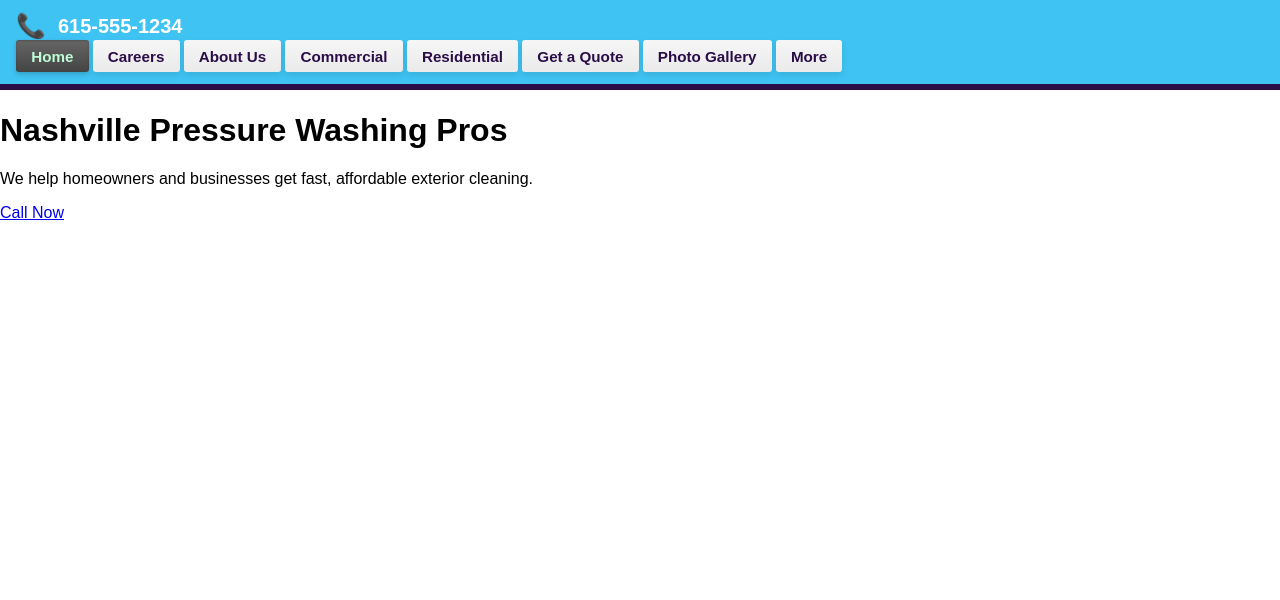
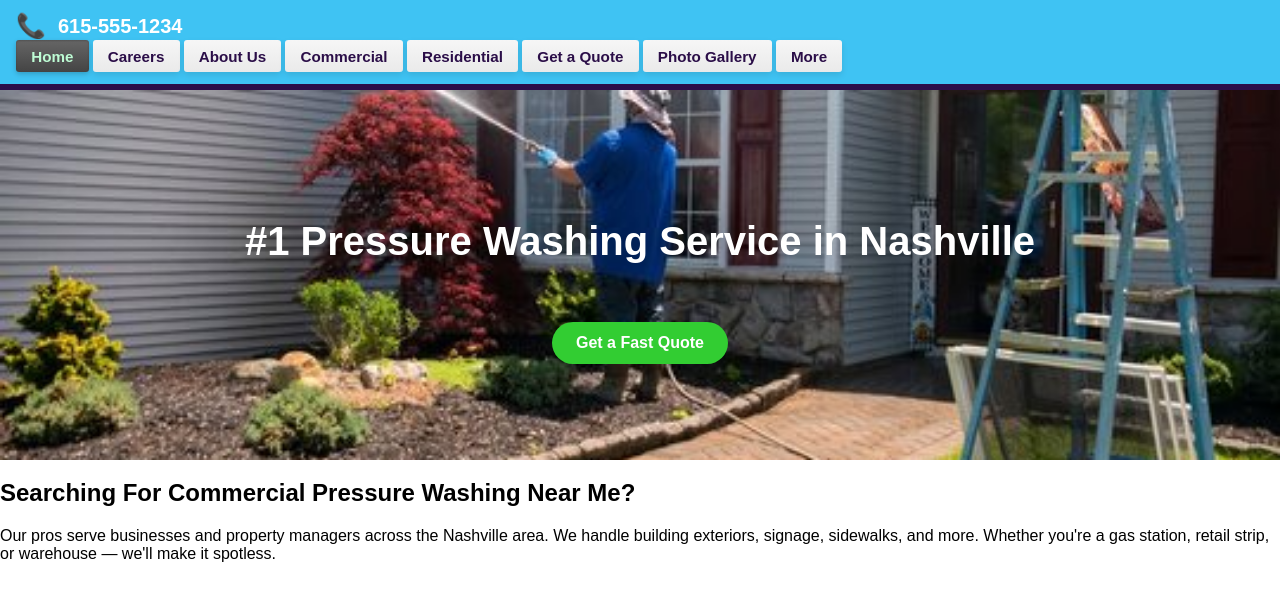
Before and after one commit to jsfentress/nashville-site, an Eleventy site: page src/index.md in a window 1280 px wide. Built offline with nearby package versions, Linux system fonts and the light colour scheme; Eleventy itself is replaced by a stand-in of ours; files that its build step writes are made by us from their sources; files whose address does not match are found by name.

Commit message:
Layout w pages 5

```diff
--- a/src/_includes/layout.njk
+++ b/src/_includes/layout.njk
@@ -1,6 +1,8 @@
 <!DOCTYPE html>
 <html lang="en">
 <head>
+
+<link rel="stylesheet" href="src/styles.css">
 
 <script>
   function toggleMenu() {
@@ -18,7 +20,9 @@
   <meta charset="UTF-8">
   <meta name="viewport" content="width=device-width, initial-scale=1.0">
   <title>{{ title }}</title>
+
   <style>
+
     body {
       margin: 0;
       font-family: sans-serif;
@@ -141,6 +145,7 @@
     }
   </script>
 </head>
+
 <body>
   <!-- Top Bar with Phone and Hamburger -->
   <div class="top-bar">
--- a/src/index.md
+++ b/src/index.md
@@ -1,10 +1,24 @@
 ---
 layout: layout.njk
 title: Home
+hero_image: /images/commercial-hero.jpg
+hero_heading: "#1 Pressure Washing Service in Nashville"
+hero_cta_text: "Get a Fast Quote"
+hero_cta_link: "/quote/"
 ---
 
-# Nashville Pressure Washing Pros
+<section class="hero">
+  <div class="hero-content">
+    <h1>{{ hero_heading }}</h1>
+    <a class="cta" href="{{ hero_cta_link }}">{{ hero_cta_text }}</a>
+  </div>
+</section>
 
-We help homeowners and businesses get fast, affordable exterior cleaning.
-
-[Call Now](tel:+16155550123)
+<section class="content">
+  <h2>Searching For Commercial Pressure Washing Near Me?</h2>
+  <p>
+    Our pros serve businesses and property managers across the Nashville area.
+    We handle building exteriors, signage, sidewalks, and more. Whether you're a gas station,
+    retail strip, or warehouse — we'll make it spotless.
+  </p>
+</section>
--- /dev/null
+++ b/src/styles.css
@@ -0,0 +1,24 @@
+.hero {
+    background-image: url('src/images/home-hero.jpg');
+    background-size: cover;
+    background-position: center;
+    padding: 6rem 1rem;
+    text-align: center;
+    color: white;
+  }
+
+  .hero h1 {
+    font-size: 2.5rem;
+    font-weight: bold;
+  }
+
+  .cta {
+    display: inline-block;
+    margin-top: 1.5em;
+    background: limegreen;
+    color: white;
+    padding: 0.75em 1.5em;
+    font-weight: bold;
+    border-radius: 30px;
+    text-decoration: none;
+  }
```
Also changed, not shown: eleventy.js (added, +11 -0 lines), src/Images/home-hero.jpg (added), 10 other files.
